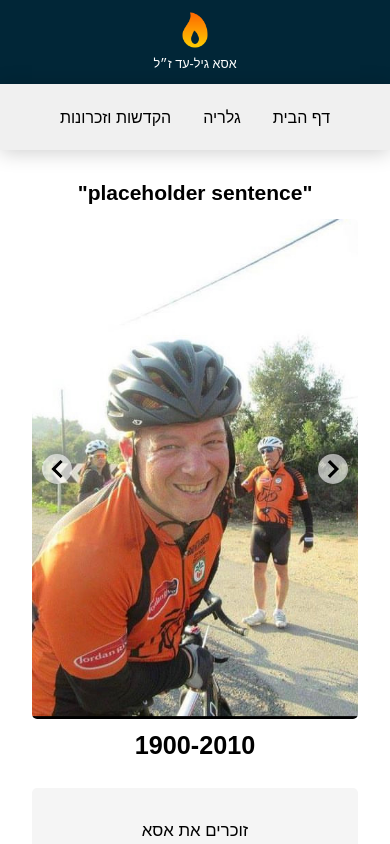
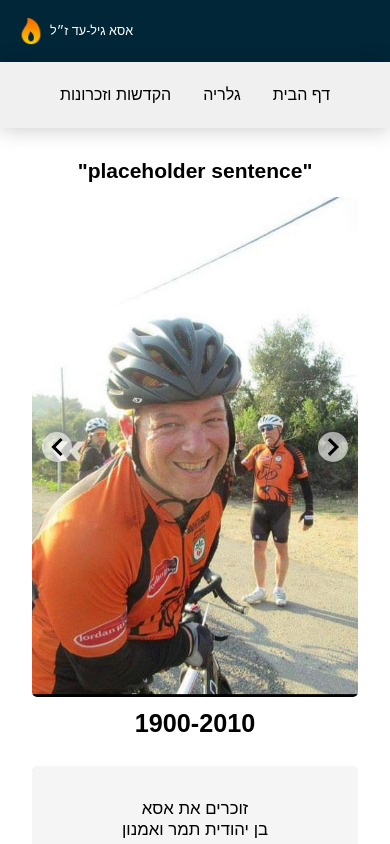
Before and after one commit to Idan-sh/Asa-Memorial, a React (Vite) app in the folder frontend/: page / in a window 390 px wide. Shown: the top 844 px of the page. Built offline with nearby package versions, Linux system fonts and the light colour scheme; a web font is replaced by a local one.

Commit message:
Adjusted styling of header on small mobile screens

```diff
--- a/frontend/src/assets/styles/cmps/header/_Header.scss
+++ b/frontend/src/assets/styles/cmps/header/_Header.scss
@@ -7,6 +7,12 @@
   padding-block: 0.6rem;
   color: $secondaryFontColor;
   cursor: pointer;
+
+  @media (max-width: 768px) {
+    justify-content: left;
+    padding-left: 1rem;
+    padding-block: 1rem;
+  }
 }
 
 .header-title-container {
@@ -23,4 +29,12 @@
   .header-icon {
     height: 40px;
   }
+
+  @media (max-width: 768px) {
+    flex-direction: row-reverse;
+
+    .header-icon {
+      height: 30px;
+    }
+  }
 }
```
